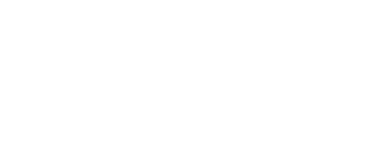
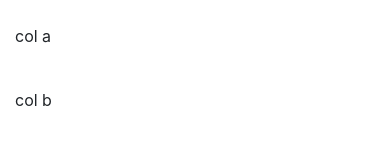
Before and after one commit to AllenKeelig/Effective-animation, a plain HTML site: page index.html in a window 390 px wide. Drawn offline with nearby package versions, Linux system fonts and the light colour scheme; a web font is replaced by a local one.

Commit message:
column system

```diff
--- a/index.html
+++ b/index.html
@@ -43,5 +43,14 @@
     />
   </head>
   <body>
-
+    <div class="container py-4">
+      <div class="row">
+        <div class="col-md-6 mb-4">
+          <p>col a</p>
+        </div>
+        <div class="col-md-6 mb-4">
+          <p>col b</p>
+        </div>
+      </div>
+    </div>
   </body>
```
